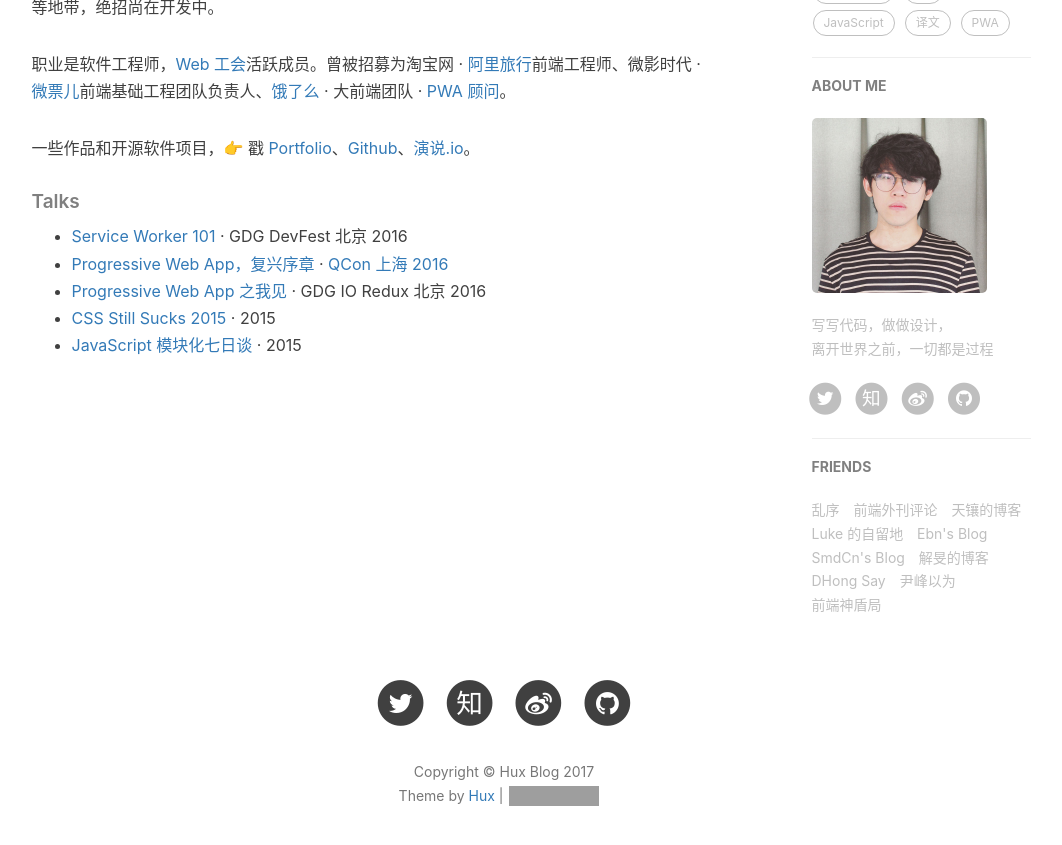
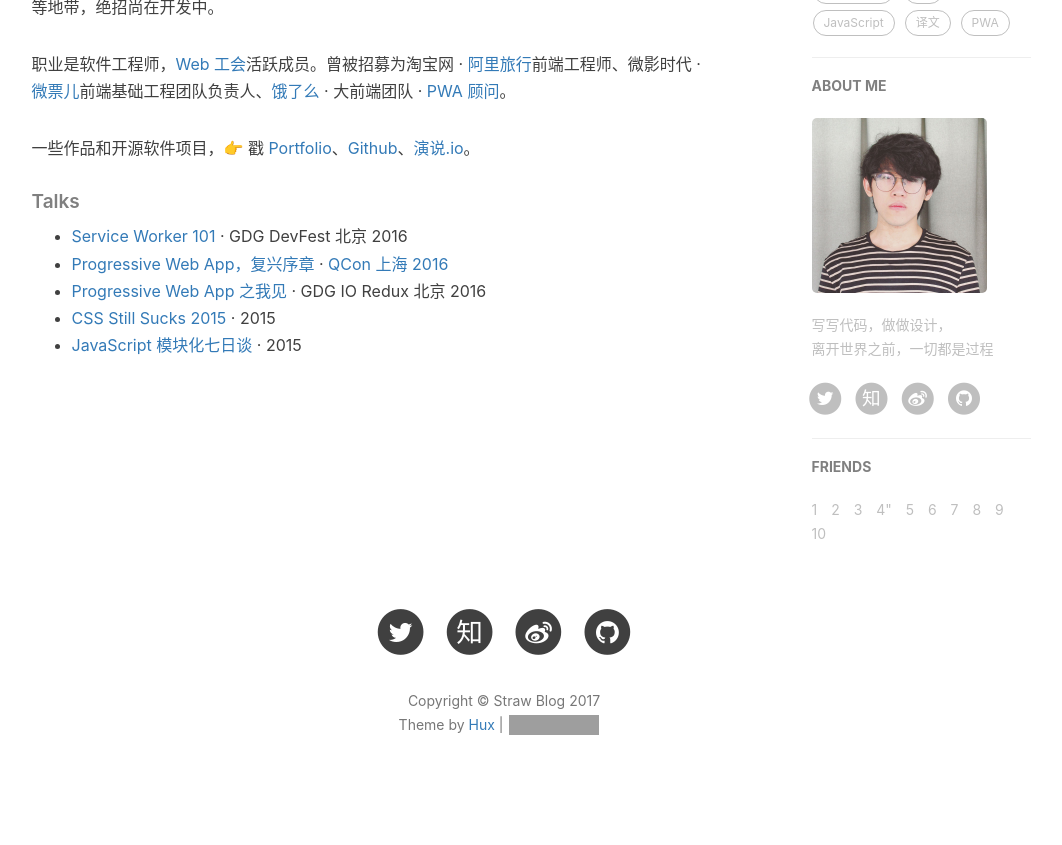
Before and after one commit to Straw22/Straw22.github.io, a Jekyll site: the page built from about.html, in a window 1280 px wide and 900 px high, scrolled down 636 px. Shown: the top 845 px of the window, without its empty margins (136-1198 px from the left). Built offline with Jekyll 4.4.1, drawn with Linux system fonts in a browser that asks for light colours; nearby versions of some CDN libraries; comment, search, counter and statistics services are not loaded; some of the changed text lies outside the part shown; grey boxes are pictures that could not be loaded.

Commit message:
two Update

```diff
--- a/_config.yml
+++ b/_config.yml
@@ -1,10 +1,10 @@
 # Site settings
-title: Hux Blog
-SEOTitle: 黄玄的博客 | Hux Blog
+title: Straw Blog
+SEOTitle: Straw Blog
 header-img: img/home-bg.jpg
-email: huxpro@gmail.com
-description: "关于前端与设计、黑客与画家 | 黄玄，Web & Mobile Lover，Front-End Engineer，UX Designer | 这里是 @Hux黄玄 的个人博客，与你一起发现更大的世界。"
-keyword: "黄玄, Hux黄玄, Hux, 鬼栈, huxpro, @huxpro, 黄玄的博客, Hux Blog, 博客, 个人网站, 互联网, 前端, 设计, 产品, 肖玉, Lynn, 肖玉的男朋友"
+#email: huxpro@gmail.com
+description: "Java开发，好奇心大世界"
+keyword: " 博客, 个人网站, 互联网, "
 url: "https://huangxuan.me"              # your host, for absolute URL
 baseurl: ""                             # for example, '/blog' if your blog hosted on 'host/blog'
 
@@ -96,34 +96,34 @@
     #     title: "Su",
     #     href: "http://su.gallery/"
     # },{
-        title: "乱序",
+        title: "1",
         href: "http://mida.re/"
     },{
-        title: "前端外刊评论",
+        title: "2",
         href: "http://qianduan.guru/"
     },{
-        title: "天镶的博客",
+        title: "3",
         href: "http://lingyu.wang/"
     },{
-        title: "Luke 的自留地",
+        title: 4",
         href: "http://hmqk1995.github.io"
     },{
-        title: "Ebn's Blog",
+        title: "5",
         href: "http://ebnbin.com/"
     },{
-        title: "SmdCn's Blog",
+        title: "6",
         href: "http://blog.smdcn.net"
     },{
-        title: "解旻的博客",
+        title: "7",
         href: "http://xieminis.me/"
     },{
-        title: "DHong Say",
+        title: "8",
         href: "http://dhong.co"
     },{
-        title: "尹峰以为",
+        title: "9",
         href: "http://ingf.github.io/"
     },{
-        title: "前端神盾局",
+        title: "10",
         href: "http://wepiaofei.github.io/blog/"
     }
 ]
--- a/about.html
+++ b/about.html
@@ -1,7 +1,7 @@
 ---
 layout: page
 title: "About"
-description: "Hey, this is Hux."
+description: "Hey, this is Straw."
 header-img: "img/about-bg.jpg"
 ---
 
```
